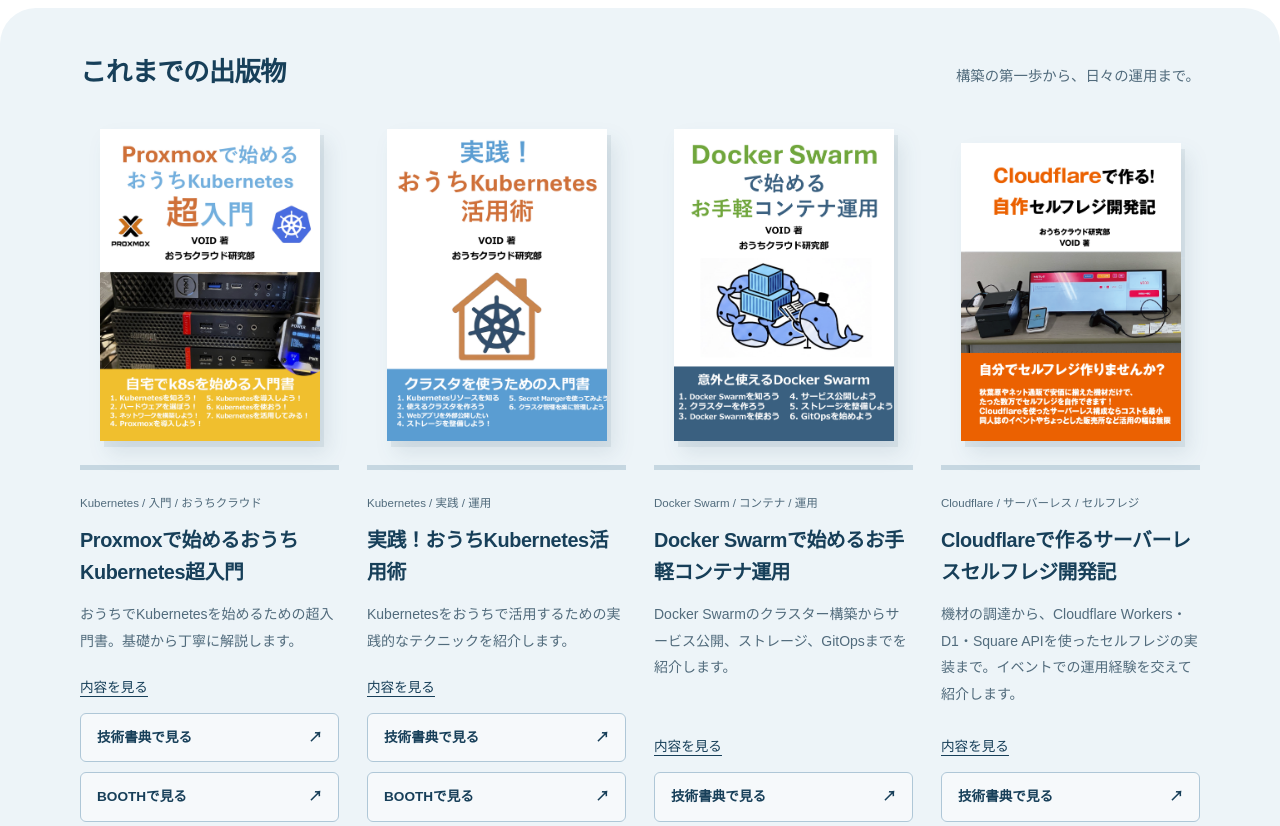
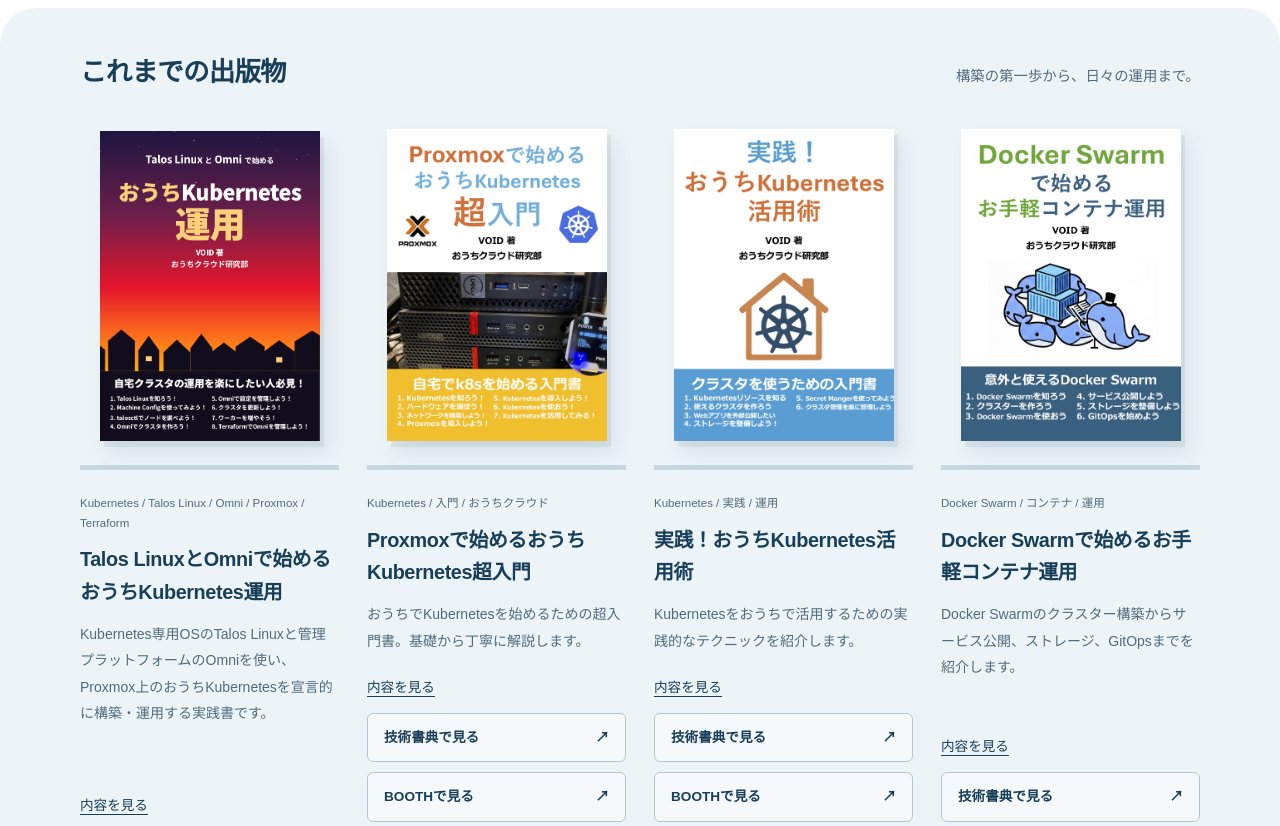
Before and after one commit to csenet/homecloud-hp, an Astro site: page / in a window 1280 px wide. Shown: the part 440-1266 px from the top of the page. Built offline with nearby package versions, Linux system fonts and the light colour scheme; Astro itself is replaced by a stand-in of ours.

Commit message:
Publish Talos Linux and Omni book

```diff
--- a/src/data/books.ts
+++ b/src/data/books.ts
@@ -2,8 +2,23 @@ import proxmoxCover from '../assets/books/proxmox-kubernetes.png';
 import practiceCover from '../assets/books/kubernetes-practice.png';
 import swarmCover from '../assets/books/docker-swarm.png';
 import checkoutCover from '../assets/books/serverless-checkout.png';
+import talosCover from '../assets/books/talos-omni-kubernetes.png';
 
 export const books = [
+  {
+    slug: 'talos-omni-kubernetes',
+    chapters: [
+      'Talos Linuxの基礎とMachine Config',
+      'talosctlによるノードの調査',
+      'セルフホスト版Omniでのクラスター構築と設定管理',
+      'ローリングアップデートとProxmox上でのワーカー増設',
+      'TerraformによるOmniの管理'
+    ],
+    title: 'Talos LinuxとOmniで始めるおうちKubernetes運用',
+    cover: talosCover,
+    description: 'Kubernetes専用OSのTalos Linuxと管理プラットフォームのOmniを使い、Proxmox上のおうちKubernetesを宣言的に構築・運用する実践書です。',
+    tags: ['Kubernetes', 'Talos Linux', 'Omni', 'Proxmox', 'Terraform']
+  },
   {
     slug: 'proxmox-kubernetes',
     chapters: ['Kubernetesの基礎とハードウェア選び', 'ネットワークの構築とProxmoxの導入', 'Kubernetesクラスターの構築とアプリケーションのデプロイ', 'TailscaleによるアクセスとIaC・CDの活用'],
--- a/src/pages/index.astro
+++ b/src/pages/index.astro
@@ -74,7 +74,7 @@ const activities = [
                 <p class="book-description">{book.description}</p>
                 <div class="book-links">
                   <a class="book-detail-link" href={`/books/${book.slug}/`} aria-label={`内容を見る：${book.title}`}>内容を見る</a>
-                  <a class="book-link" aria-label={`技術書典で見る：${book.title}（別タブ）`} href={book.shopUrl} target="_blank" rel="noopener noreferrer">技術書典で見る <span aria-hidden="true">↗</span></a>
+                  {book.shopUrl && <a class="book-link" aria-label={`技術書典で見る：${book.title}（別タブ）`} href={book.shopUrl} target="_blank" rel="noopener noreferrer">技術書典で見る <span aria-hidden="true">↗</span></a>}
                   {book.boothUrl && (
                     <a class="book-link" aria-label={`BOOTHで見る：${book.title}（別タブ）`} href={book.boothUrl} target="_blank" rel="noopener noreferrer">BOOTHで見る <span aria-hidden="true">↗</span></a>
                   )}
```
Also changed, not shown: src/pages/books/[slug].astro (+5 -2 lines), src/assets/books/talos-omni-kubernetes.png (added).
